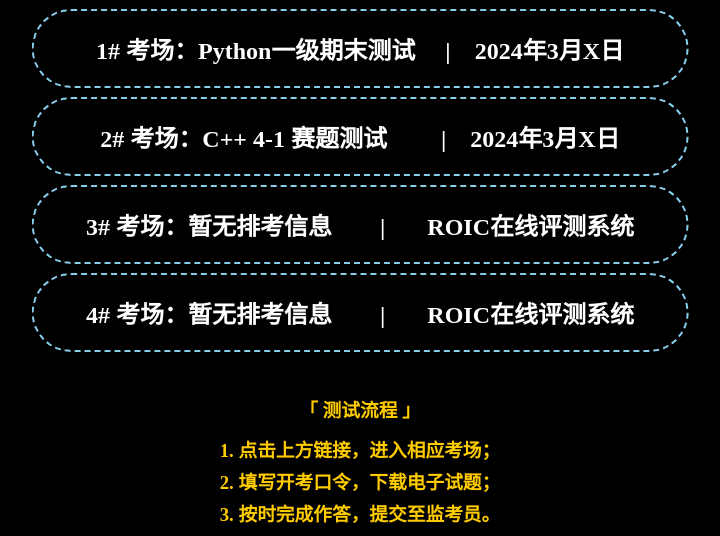
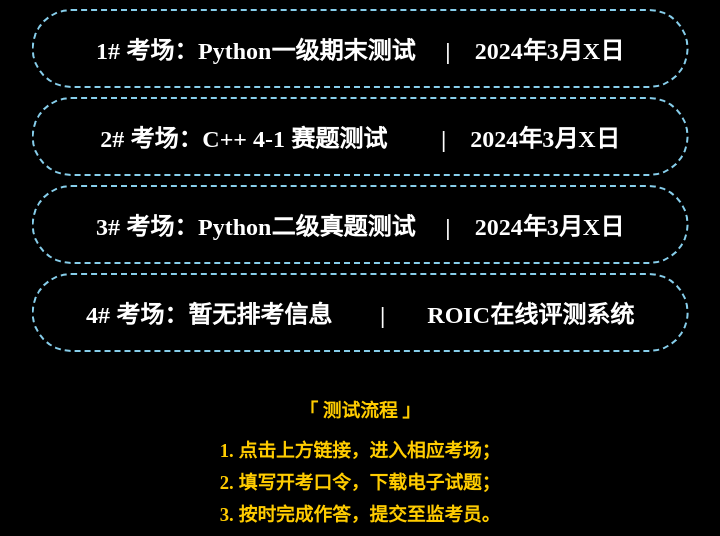
Before and after one commit to chenzhuotj/chenzhuotj.github.io, a plain HTML site: page index.html in a window 1280 px wide. Shown: the part 191-727 px from the top of the page, without its empty margins (280-1000 px from the left). Drawn offline with Linux system fonts and the light colour scheme.

Commit message:
website v3.4.1

```diff
--- a/index.html
+++ b/index.html
@@ -142,7 +142,7 @@
             <h2>2# 考场：C++ 4-1 赛题测试&nbsp;&nbsp;&nbsp;&nbsp;&nbsp;&nbsp;&nbsp;&nbsp;&nbsp;|&nbsp;&nbsp;&nbsp;&nbsp;2024年3月X日</h2>
         </a>
         <a class="exam" id="exam_03" href="https://roic.giimoe.com/oj" target="_blank">
-            <h2>3# 考场：暂无排考信息&nbsp;&nbsp;&nbsp;&nbsp;&nbsp;&nbsp;&nbsp;&nbsp;|&nbsp;&nbsp;&nbsp;&nbsp;&nbsp;&nbsp;&nbsp;ROIC在线评测系统</h2>
+            <h2>3# 考场：Python二级真题测试&nbsp;&nbsp;&nbsp;&nbsp;&nbsp;|&nbsp;&nbsp;&nbsp;&nbsp;2024年3月X日</h2>
         </a>
         <a class="exam" id="exam_04" href="https://roic.giimoe.com/oj" target="_blank">
             <h2>4# 考场：暂无排考信息&nbsp;&nbsp;&nbsp;&nbsp;&nbsp;&nbsp;&nbsp;&nbsp;|&nbsp;&nbsp;&nbsp;&nbsp;&nbsp;&nbsp;&nbsp;ROIC在线评测系统</h2>
```
